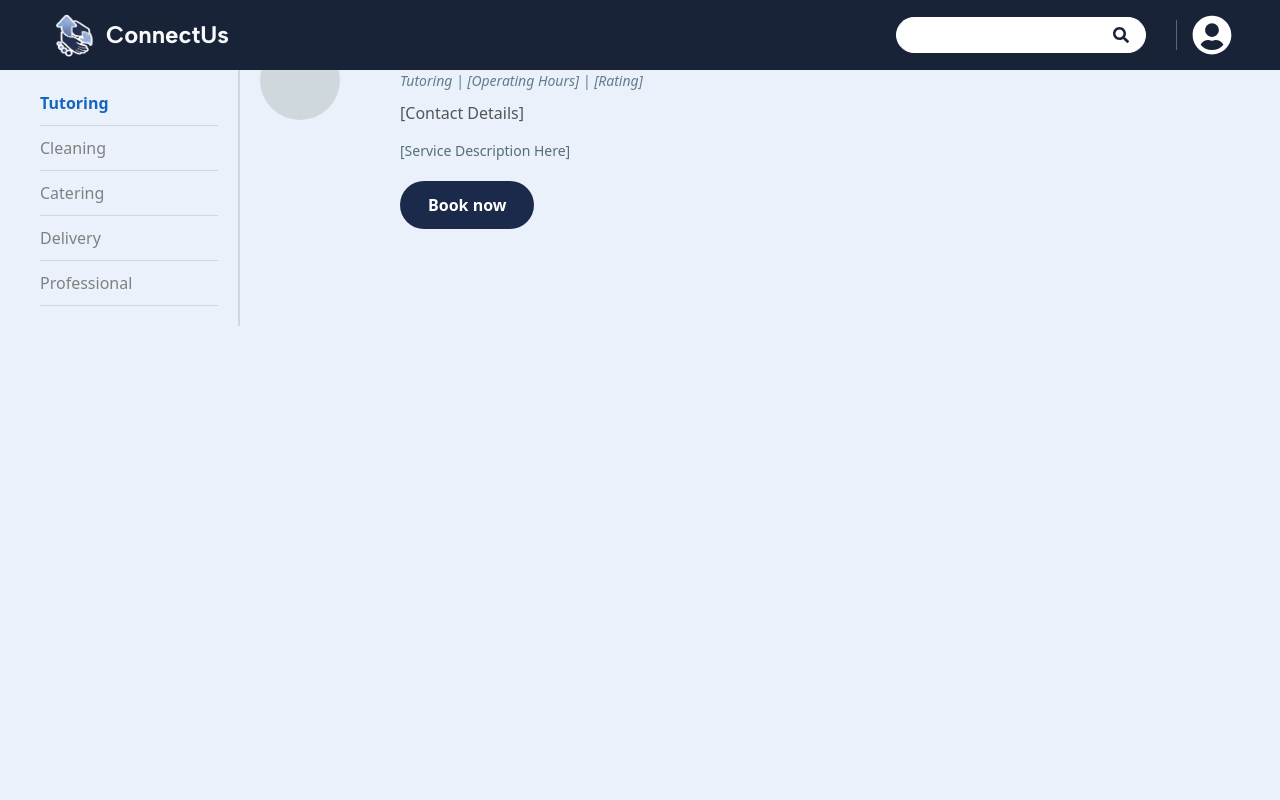
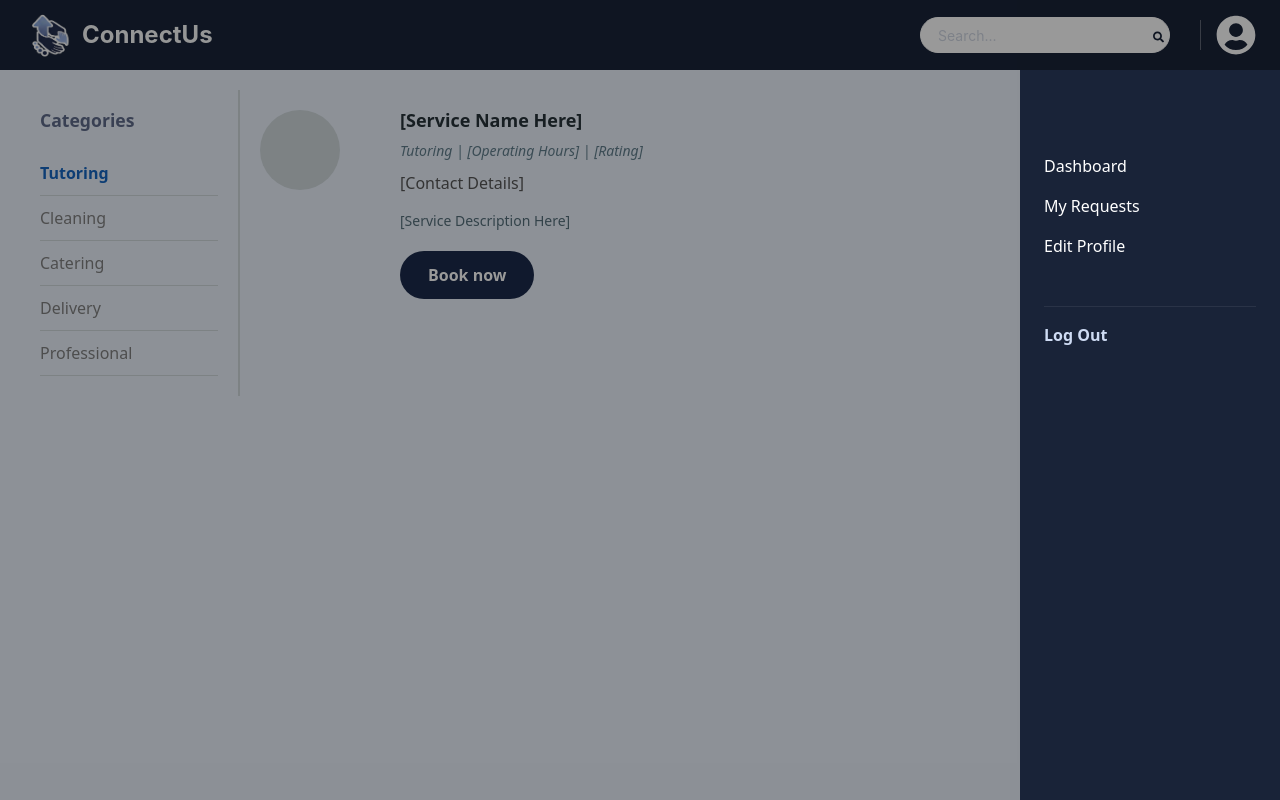
Before and after one commit to 32s05/ConnectUs, a React (Create React App) app: page /services in a window 1280 px wide. Both pictures are taken after a click on the icon 1212 px from the left and 35 px from the top of the page. Built offline with nearby package versions, Linux system fonts and the light colour scheme; no server answers.

Commit message:
inayos lang navbar2

```diff
--- a/src/assets/style.css
+++ b/src/assets/style.css
@@ -486,13 +486,32 @@ footer {
 
 /*Navbar2*/
 
+/* NAVBAR container */
+/* NAVBAR */
 .navbar2 {
-  background-color: #1f2b4a;
-  font-family: 'Albert Sans', sans-serif;
+    position: fixed;
+    background-color: #192338 !important;
     height: 70px;
+    width: 100%;
+    top: 0;
+    z-index: 1100;
+    font-family: 'Inter', sans-serif;
 }
 
-/* Search bar container */
+.navbar-toggler {
+    border: none;
+    background: transparent;
+}
+
+.profile-pic,
+.profile-icon {
+    width: 40px;
+    height: 40px;
+    border-radius: 50%;
+    color: white;
+}
+
+/* --- Search Bar Styles --- */
 .search-bar {
     border: 1px solid #ffffff;
     border-radius: 50px;
@@ -502,6 +521,7 @@ footer {
     align-items: center;
     justify-content: space-between;
     margin-right: 15px;
+    padding: 0 5px 0 15px; /* Internal padding for good spacing */
 }
 
 .search-input {
@@ -511,6 +531,7 @@ footer {
     color: #ffffff;
     width: 100%;
     font-size: 14px;
+    flex-grow: 1; /* Allow input to take remaining space */
 }
 
 .search-input::placeholder {
@@ -519,7 +540,120 @@ footer {
 
 .search-icon {
     color: #ffffff;
+    padding-left: 5px;
 }
+
+/* Divider between search and profile */
+.divider {
+    width: 1px;
+    height: 30px;
+    background-color: #ffffff;
+    margin-right: 15px;
+}
+
+/* CUSTOMER SIDEBAR (c-sidebar) STYLES */
+.c-sidebar {
+    position: fixed;
+    top: 70px;
+    right: 0;
+    height: 100%;
+    width: 260px;
+    background-color: #192338 !important;
+    color: white;
+    transform: translateX(100%);
+    transition: transform 0.5s ease-in-out;
+    z-index: 1200;
+    padding: 1.5rem;
+}
+
+.c-sidebar.open {
+    transform: translateX(0);
+}
+
+.c-sidebar-header {
+    text-align: left;
+    margin-top: 60px;
+}
+
+.c-sidebar-profile-pic {
+    width: 80px;
+    height: 80px;
+    border-radius: 50%;
+    border: 3px solid white;
+    object-fit: cover;
+}
+
+.c-sidebar-nameCon{
+    display: flex;
+    align-items: center; /* Center items vertically */
+    gap: 8px;
+}
+
+.c-sidebar-name {
+    font-weight: 600;
+    margin-bottom: 0;
+}
+
+.c-sidebar-detail {
+    font-size: 14px;
+    opacity: 0.9;
+    margin-bottom: 0;
+}
+
+.c-sidebar-menu {
+    list-style: none;
+    padding: 0;
+    margin: 2rem 0;
+}
+
+.c-sidebar-menu li {
+    margin-bottom: 1rem;
+}
+
+.c-sidebar-menu a {
+    color: white;
+    text-decoration: none;
+    font-weight: 500;
+    transition: color 0.2s ease;
+}
+
+.c-sidebar-menu a:hover {
+    text-decoration: none;
+    color: #73bbee;
+}
+
+.c-sidebar hr {
+    border-color: rgba(255, 255, 255, 0.3);
+}
+
+.logout{
+    color:#cedbf3 !important;
+    cursor: pointer;
+    font-weight: 600 !important;
+}
+
+.logout:hover{
+    color:#73bbee !important;
+    cursor: pointer;
+}
+
+.overlay {
+    position: fixed;
+    background-color: rgba(0, 0, 0, 0.4);
+    top: 0;
+    left: 0;
+    width: 100%;
+    height: 100%;
+    z-index: 1150;
+}
+
+/* Media Query for Mobile */
+@media (max-width: 768px) {
+    .search-bar {
+        display: none !important;
+    }
+}
+
 
 /* Divider between search and profile */
 .divider {
@@ -798,7 +932,9 @@ footer {
   border-radius: 2px;
 }
 
-/* NAVBAR */
+/*Navbar2*/
+
+/* NAVBAR container */
 .navbar2 {
   position: fixed;
   background-color: #192338 !important;
@@ -813,15 +949,12 @@ footer {
   background: transparent;
 }
 
-@media (max-width: 768px) {
-  .search-bar {
-    display: none;
-  }
-
-  .profile-pic {
+.profile-pic,
+.profile-icon {
   width: 40px;
   height: 40px;
-  }
+  border-radius: 50%;
+  color: white;
 }
 
 .navbar2 .search-bar {
@@ -848,12 +981,123 @@ footer {
   margin: 0 15px;
 }
 
-.profile-pic,
-.profile-icon {
+@media (max-width: 768px) {
+  .search-bar {
+    display: none;
+  }
+
+  .profile-pic {
     width: 40px;
     height: 40px;
+  }
+}
+
+
+/* Sidebar Container */
+.c-sidebar {
+  position: fixed;
+  top: 70px;
+  right: 0;
+  height: 100%;
+  width: 260px;
+  background-color: #192338 !important;
+  color: white;
+  transform: translateX(100%);
+  transition: transform 0.5s ease-in-out;
+  z-index: 1200;
+  padding: 1.5rem;
+}
+
+.c-sidebar.open {
+  transform: translateX(0); /* Slides into view */
+}
+
+/* Sidebar Header */
+.c-sidebar-header {
+  text-align: left;
+  margin-top: 60px;
+}
+
+.c-sidebar-profile-pic {
+  width: 80px;
+  height: 80px;
   border-radius: 50%;
+  border: 3px solid white;
+  object-fit: cover;
+}
+
+.c-sidebar-nameCon{
+  display: flex;
+  gap: 8px;
+}
+
+.c-sidebar-name {
+  font-weight: 600;
+}
+
+.edit-icon {
+  margin-top: 5px;
+  color: #aaa;
+  transition: color 0.2s ease;
+  font-size: 12px;
+}
+
+.edit-icon:hover {
+  color: #fff;
+}
+
+.c-sidebar-detail {
+  font-size: 14px;
+  opacity: 0.9;
+}
+
+/* Sidebar Menu */
+.c-sidebar-menu {
+  list-style: none;
+  padding: 0;
+  margin: 2rem 0;
+}
+
+.c-sidebar-menu li {
+  margin-bottom: 1rem;
+}
+
+.c-sidebar-menu a {
   color: white;
+  text-decoration: none;
+  font-weight: 400;
+  transition: color 0.2s ease;
+}
+
+.c-sidebar-menu a:hover {
+  text-decoration: none;
+  color: #73bbee;
+}
+
+.c-sidebar hr {
+  border-color: rgba(255, 255, 255, 0.3);
+}
+
+.logout{
+  color:#cedbf3 !important;
+  cursor: pointer;
+  font-weight: 600 !important;
+}
+
+.logout:hover{
+  color:#73bbee !important;
+  cursor: pointer;
+}
+
+/* Overlay */
+.overlay {
+  position: fixed;
+  background-color: rgba(0, 0, 0, 0.4);
+  top: 0;
+  left: 0;
+  width: 100%;
+  height: 100%;
+  z-index: 1150;
 }
 
 /* provider navbar */
--- a/src/components/Navbar2.jsx
+++ b/src/components/Navbar2.jsx
@@ -1,55 +1,163 @@
 import React, { useEffect, useState } from "react";
+import { useNavigate } from "react-router-dom";
 import logo from "../assets/logoNav.png";
 import "../assets/style.css";
-import { FaSearch, FaUserCircle } from "react-icons/fa";
+import { FaUserCircle, FaPenSquare, FaSearch } from "react-icons/fa";
+import { collection, query, where, getDocs } from "firebase/firestore";
+import { db } from "../firebaseconfig";
+
 
 function Navbar2() {
-  const [user, setUser] = useState(null);
+    const [sidebarOpen, setSidebarOpen] = useState(false);
+    const [customer, setCustomer] = useState(null);
+    const [searchTerm, setSearchTerm] = useState(""); // State for search input
+    const navigate = useNavigate();
+
+    const handleLogout = () => {
+        sessionStorage.removeItem("loggedInUser");
+        sessionStorage.removeItem("customerData");
+        navigate("/Login");
+    };
+
+    const toggleSidebar = () => setSidebarOpen(!sidebarOpen);
+
+    const handleSearch = (e) => {
+        e.preventDefault();
+        if (searchTerm.trim()) {
+            console.log("Searching for:", searchTerm);
+        }
+    };
+
 
     useEffect(() => {
-    fetch("https://sheetdb.io/api/v1/4luko9k4w8st5")
-      .then((res) => res.json())
-      .then((data) => {
-        setUser(data[0]);
-      })
-      .catch((err) => console.error(err));
+        const main = document.querySelector(".body"); // adjust selector if needed
+        if (sidebarOpen) {
+            document.body.style.overflow = "hidden";
+            document.documentElement.style.overflow = "hidden"; // <html>
+            if (main) main.style.overflow = "hidden"; // your wrapper
+        } else {
+            document.body.style.overflow = "auto";
+            document.documentElement.style.overflow = "auto";
+            if (main) main.style.overflow = "auto";
+        }
+
+        return () => {
+            document.body.style.overflow = "auto";
+            document.documentElement.style.overflow = "auto";
+            if (main) main.style.overflow = "auto";
+        };
+    }, [sidebarOpen]);
+
+
+    useEffect(() => {
+        const fetchCustomerData = async () => {
+            try {
+            const customerEmail = sessionStorage.getItem("loggedInUser");
+            if (!customerEmail) return;
+
+            const customerRef = collection(db, "customers");
+            const q = query(customerRef, where("email", "==", customerEmail));
+            const snapshot = await getDocs(q);
+
+            if (!snapshot.empty) {
+                const customerData = snapshot.docs[0].data();
+                setCustomer(customerData);
+                sessionStorage.setItem("customerData", JSON.stringify(customerData));
+            }
+            } catch (error) {
+            console.error("Error fetching customer data:", error);
+            }
+        };
+
+        fetchCustomerData();
+
     }, []);
 
     return (
-    <nav className="navbar2 d-flex align-items-center justify-content-between px-5">
-      {/* Left: Logo + Text */}
+        <>
+        {/* Navbar */}
+        <nav className="navbar2 navbar navbar-expand-md d-flex align-items-center justify-content-between px-4 sticky-top">
+
             <div className="d-flex align-items-center">
             <img src={logo} alt="logo" width="50" height="50" className="me-2" />
             <span className="fw-bold fs-4 text-light">ConnectUs</span>
             </div>
 
-      {/* Right: Search bar + Divider + Profile */}
+            <button className="navbar-toggler" type="button" onClick={toggleSidebar} aria-label="Toggle sidebar">
+                <FaUserCircle className="profile-icon" />
+            </button>
+
+            <div className="collapse navbar-collapse justify-content-end d-none d-md-flex">
                 <div className="d-flex align-items-center">
-        {/* Search Bar */}
-        <div className="search-bar d-flex align-items-center px-3">
+
+                    <form className="search-bar" onSubmit={handleSearch}>
                         <input
                             type="text"
-            placeholder=""
+                            placeholder="Search..."
                             className="search-input"
+                            value={searchTerm}
+                            onChange={(e) => setSearchTerm(e.target.value)}
                         />
+                        <button type="submit" style={{ all: 'unset', cursor: 'pointer' }}>
                             <FaSearch className="search-icon" />
+                        </button>
+                    </form>
+
+                    <div className="divider"></div>
+
+                    {/* Profile Icon/Picture */}
+                    {customer && customer.profileUrl ? (
+                         <img
+                            src={customer.profileUrl}
+                            alt="profile"
+                            className="profile-pic"
+                            onClick={toggleSidebar}
+                            style={{ cursor: "pointer" }}
+                        />
+                    ) : (
+                        <FaUserCircle className="profile-icon" onClick={toggleSidebar} style={{ cursor: "pointer" }}/>
+                    )}
+                </div>
+            </div>
+        </nav>
+
+        <div className={`c-sidebar ${sidebarOpen ? "open" : ""}`}>
+            <div className="c-sidebar-header">
+            {customer && (
+                <>
+                <img
+                    src={customer.profileUrl || "https://via.placeholder.com/80"}
+                    alt="profile"
+                    className="c-sidebar-profile-pic"
+                />
+
+                <div className="c-sidebar-nameCon mt-3">
+                    <h5 className="c-sidebar-name mb-0">{customer.name || "Customer Name"}</h5>
+                    <FaPenSquare className="edit-icon" onClick={() => navigate("/Customer_Edit-Profile")} title="Edit Profile" style={{ cursor: "pointer" }}/>
                 </div>
 
-        {/* Divider */}
-        <div className="divider"></div>
+                <div className="c-sidebar-nameCon">
+                    <p className="c-sidebar-detail mb-0"> {customer.email || "Email"}</p>
 
-        {/* Profile */}
-        {user && user.picture && user.picture !== "No picture uploaded" ? (
-          <img
-            src={user.picture}
-            alt="profile"
-            className="profile-pic"
-          />
-        ) : (
-          <FaUserCircle className="profile-icon" />
+                </div>
+                </>
             )}
             </div>
-    </nav>
+
+            <ul className="c-sidebar-menu mt-5">
+            <li><a href="/Customer_Dashboard">Dashboard</a></li>
+            <li><a href="/Customer_My-Requests">My Requests</a></li>
+            <li><a href="/Customer_Edit-Profile">Edit Profile</a></li>
+
+
+            <hr className="mt-5" />
+            <li><button onClick={handleLogout} className="logout" style={{ background: 'none', border: 'none', padding: 0, fontSize: 'inherit', fontWeight: 'inherit', cursor: 'pointer' }}>Log Out</button></li>
+            </ul>
+        </div>
+
+        {/* Overlay */}
+        {sidebarOpen && <div className="overlay" onClick={toggleSidebar}></div>}
+        </>
     );
 }
 
```
Lines whose indentation alone changed are shown as unchanged.
